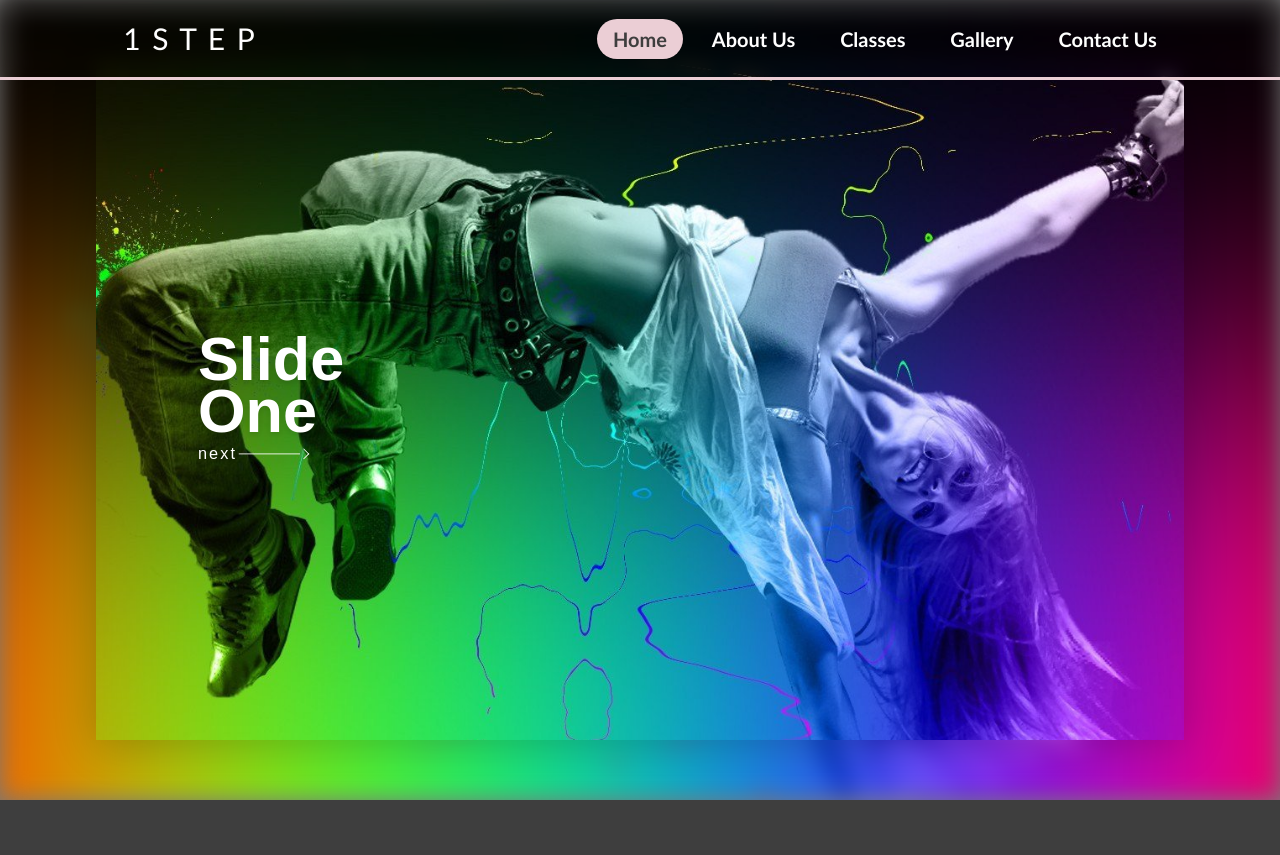
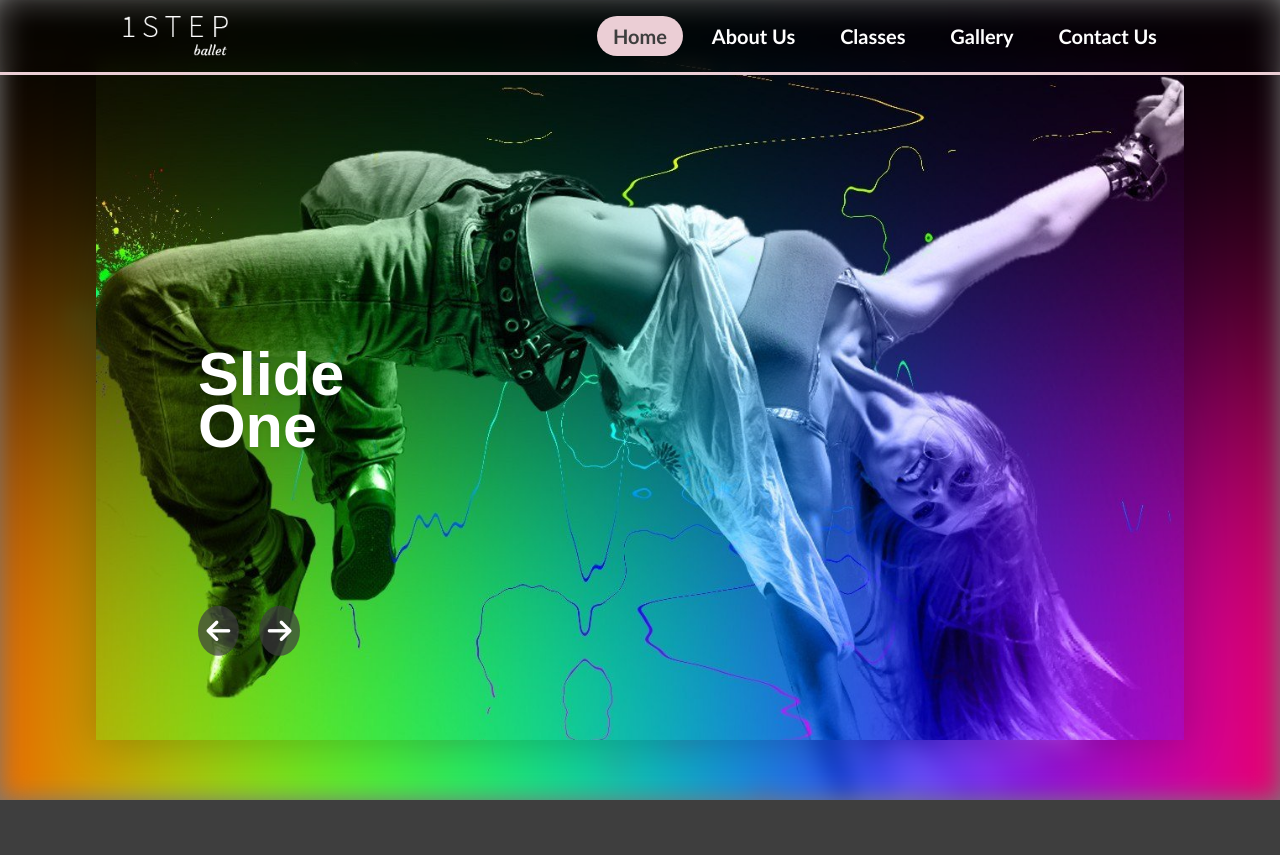
Before and after one commit to LilithsDemon/1STEP-UNI, a PHP site: page / in a window 1280 px wide. Shown: the top 855 px of the page. Run offline with PHP 8.4, Linux system fonts and the light colour scheme; some libraries are stand-ins or nearby versions.

Commit message:
Added better looking parts ready for completion of index page

```diff
--- a/index.html
+++ b/index.html
@@ -11,7 +11,7 @@
         <header>
             <nav>
                 <div class="container">
-                    <h1>1 S T E P</h1>
+                    <img src="Assets/Images/one-step-logo.png">
 
                     <div class = "menu">
                         <ul class="nav_list">
@@ -57,7 +57,11 @@
                   </div>
                   <div class="slider__inner">
                     <div class="slider__content">
-                      <h1>Slide <br> One</h1><a class="go-to-next">next</a>
+                      <h1>Slide <br> One</h1>
+                    </div>
+                    <div class="slider__options">
+                      <a class="go-to-previous"><i class="fa-solid fa-arrow-left"></i></a>
+                      <a class="go-to-next"><i class="fa-solid fa-arrow-right"></i></a>
                     </div>
                   </div>
                 </div>
@@ -67,7 +71,11 @@
                   </div>
                   <div class="slider__inner">
                     <div class="slider__content">
-                      <h1>Slide <br> Two</h1><a class="go-to-next">next</a>
+                      <h1>Slide <br> Two</h1>
+                    </div>
+                    <div class="slider__options">
+                      <a class="go-to-previous"><i class="fa-solid fa-arrow-left"></i></a>
+                      <a class="go-to-next"><i class="fa-solid fa-arrow-right"></i></a>
                     </div>
                   </div>
                 </div>
@@ -77,7 +85,11 @@
                   </div>
                   <div class="slider__inner">
                     <div class="slider__content">
-                      <h1>Slide <br> Three</h1><a class="go-to-next">next</a>
+                      <h1>Slide <br> Three</h1>
+                    </div>
+                    <div class="slider__options">
+                      <a class="go-to-previous"><i class="fa-solid fa-arrow-left"></i></a>
+                      <a class="go-to-next"><i class="fa-solid fa-arrow-right"></i></a>
                     </div>
                   </div>
                 </div>
@@ -87,7 +99,11 @@
                     </div>
                     <div class="slider__inner">
                       <div class="slider__content">
-                        <h1>Slide <br> Four</h1><a class="go-to-next">next</a>
+                        <h1>Slide <br> Four</h1>
+                      </div>
+                      <div class="slider__options">
+                        <a class="go-to-previous"><i class="fa-solid fa-arrow-left"></i></a>
+                        <a class="go-to-next"><i class="fa-solid fa-arrow-right"></i></a>
                       </div>
                     </div>
                   </div>
--- a/main.js
+++ b/main.js
@@ -46,3 +46,13 @@ $(document).ready(function () {
     }
     goToSlide(currentSlide);
   });
+
+    $(".slider__next, .go-to-previous").on("click", function () {
+    var currentSlide = Number($(".slider__slide--active").data("slide"));
+    var totalSlides = $(".slider__slide").length;
+    currentSlide--;
+    if (currentSlide < 1) {
+      currentSlide = totalSlides;
+    }
+    goToSlide(currentSlide);
+  });
--- a/style.css
+++ b/style.css
@@ -49,12 +49,8 @@ nav {
     border-top: 0;
 }
 
-nav h1 {
-    color: var(--light);
-    font-size: 30px;
-    font-weight: 100;
-    letter-spacing: 2px;
-    text-transform: uppercase;
+nav img {
+  height: 40px;
 }
 
 .m_m_item {
@@ -263,49 +259,28 @@ nav h1 {
     pointer-events: none;
     text-shadow: 0 0.375vh 0.75vh rgba(0, 0, 0, 0.1);
   }
-  .slider__content a {
+
+  .slider__options
+  {
+    position: absolute;
+    bottom: 10%;
+    color: white;
+    transform: translateY(-50%);
+    opacity: 0;
+    transition: opacity 450ms;
+  }
+
+  .slider__options a {
     cursor: pointer;
-    font-size: 2.4vh;
-    letter-spacing: 0.3vh;
     font-weight: 100;
     position: relative;
+    font-size: 32px;
+    background-color: rgba(62, 62, 62, 0.7);
+    padding: 10px;
+    border-radius: 50%;
+    margin-right: 20px;
   }
-  .slider__content a:after {
-    content: "";
-    display: block;
-    width: 9vh;
-    background: white;
-    height: 1px;
-    position: absolute;
-    top: 50%;
-    left: 6vh;
-    transform: translateY(-50%);
-    transform-origin: 0% 50%;
-    transition: transform 900ms cubic-bezier(0.785, 0.135, 0.15, 0.86);
-  }
-  .slider__content a:before {
-    content: "";
-    border-top: 1px solid white;
-    border-right: 1px solid white;
-    display: block;
-    width: 1vh;
-    height: 1vh;
-    transform: translateX(0) translateY(-50%) rotate(45deg);
-    position: absolute;
-    font-family: "Heebo", sans-serif;
-    font-weight: 100;
-    top: 50%;
-    left: 15vh;
-    transition: transform 900ms cubic-bezier(0.785, 0.135, 0.15, 0.86);
-  }
-  .slider__content a:hover:after {
-    transform: scaleX(1.5);
-    transition: transform 1200ms cubic-bezier(0.785, 0.135, 0.15, 0.86);
-  }
-  .slider__content a:hover:before {
-    transform: translateX(6vh) translateY(-50%) rotate(45deg);
-    transition: transform 1200ms cubic-bezier(0.785, 0.135, 0.15, 0.86);
-  }
+
   .slider__slide {
     position: absolute;
     left: 0;
@@ -344,6 +319,12 @@ nav h1 {
     opacity: 1;
     transition-delay: 1350ms;
   }
+
+  .slider__slide--active .slider__options {
+    opacity: 1;
+    transition-delay: 1350ms;
+  }
+
   .slider__slide:not(.slider__slide--active) .slider__wrap {
     -webkit-animation-name: hack;
             animation-name: hack;
@@ -405,10 +386,10 @@ nav h1 {
     background-image: url(Assets/Images/rainbow_people.jpg);
   }
   .slider__slide:nth-child(3) .slider__back, .slider__slide:nth-child(3) .slider__inner {
-    background-image: url(Assets/Images/bird_dance.jpg);
+    background-image: url(Assets/Images/contemp_dance.jpg);
   }
   .slider__slide:nth-child(4) .slider__back, .slider__slide:nth-child(4) .slider__inner {
-    background-image: url(Assets/Images/contemp_dance.jpg);
+    background-image: url(Assets/Images/ballet_prep.jpg);
   }
 
 .home
```
Also changed, not shown: Assets/Images/ballet_prep.jpg (renamed from Assets/Images/balet_perperation.jpg), Assets/Images/one-step-logo.png (added).
